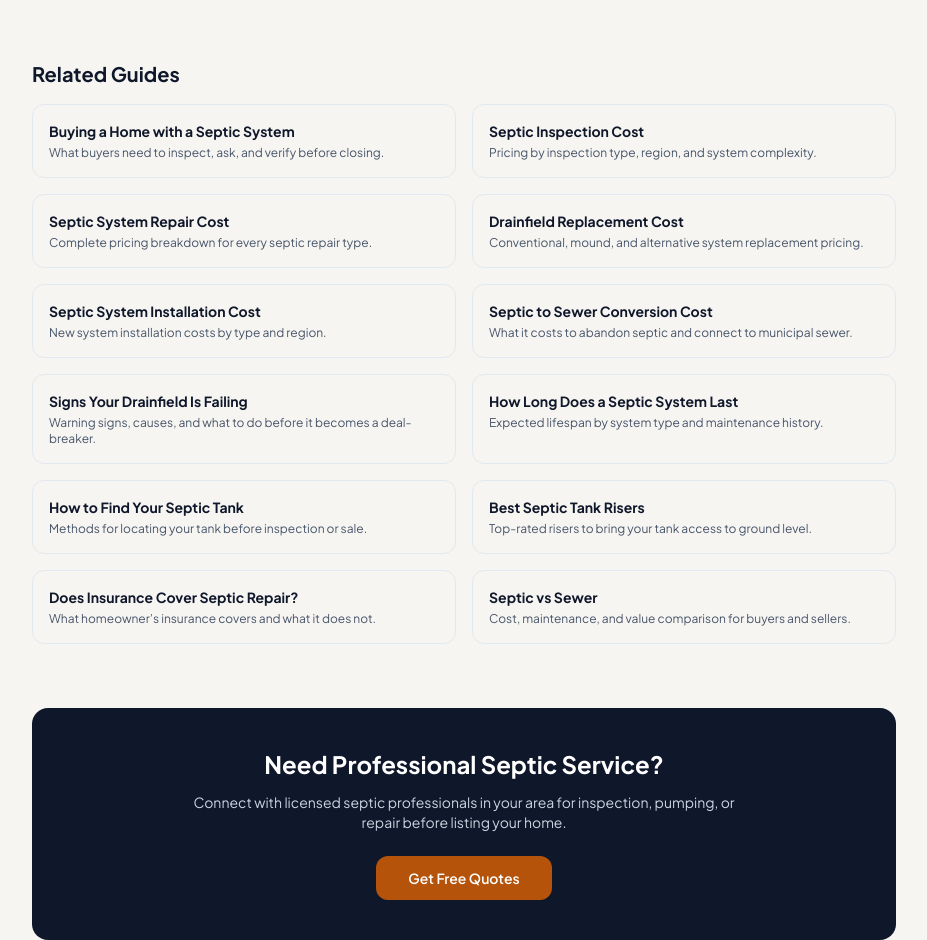
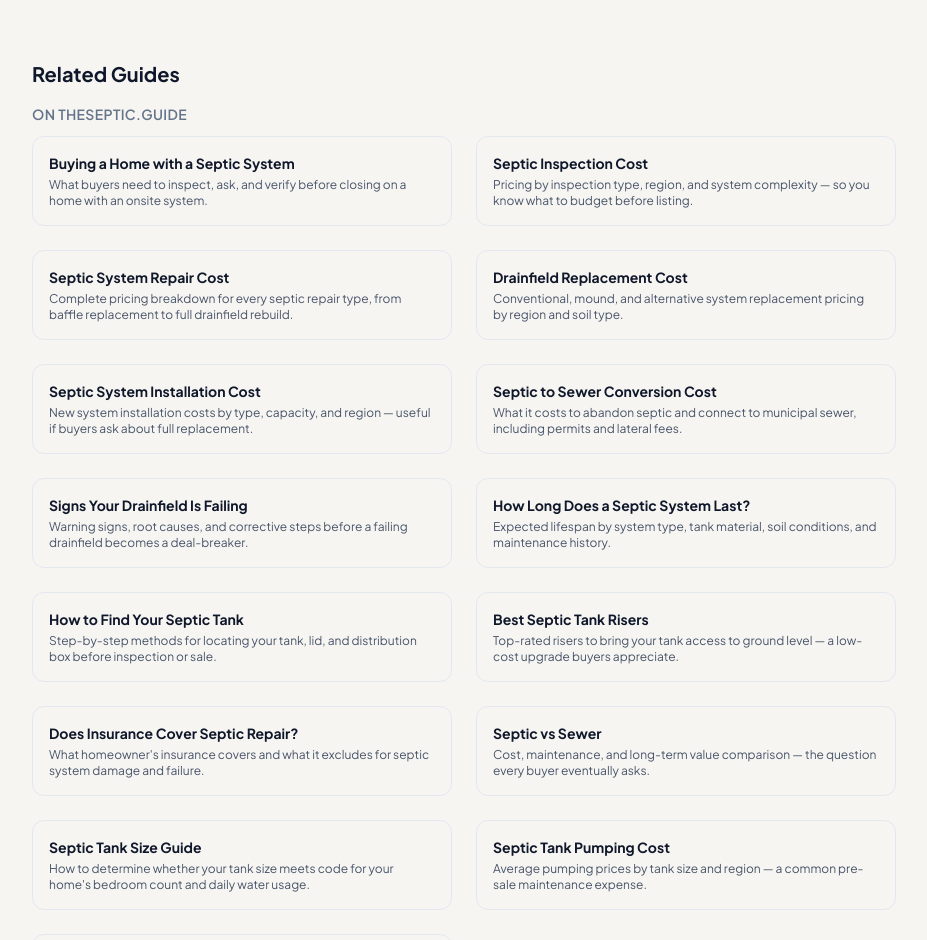
Before and after one commit to thebasementguide2026/theseptic.guide-, a Next.js app: page /guides/selling-home-with-septic-system in a window 1280 px wide. Shown: the part 11060-12000 px from the top of the page, without its empty margins (176-1103 px from the left). Built offline with nearby package versions, Linux system fonts and the light colour scheme.

Commit message:
Replace Related Guides with expanded version (15 internal + 3 network + 1 external) on selling-home-with-septic-system

```diff
--- a/app/guides/selling-home-with-septic-system/page.tsx
+++ b/app/guides/selling-home-with-septic-system/page.tsx
@@ -632,57 +632,95 @@ export default function SellingHomeWithSepticSystem() {
         </div>
 
         {/* Related Guides */}
-        <div className='mb-16'>
+        <div className='mt-16'>
           <h2 className='text-xl font-bold text-slate-900 mb-4'>Related Guides</h2>
-          <div className='grid md:grid-cols-2 gap-4'>
+
+          <h3 className='text-sm font-semibold text-slate-500 uppercase tracking-wide mb-3'>On theseptic.guide</h3>
+          <div className='grid md:grid-cols-2 gap-6 mb-10'>
             <Link href='/guides/buying-home-with-septic' className='block p-4 border border-slate-200 rounded-lg hover:shadow-md transition-shadow'>
-              <h3 className='font-bold text-slate-900 mb-1 text-sm'>Buying a Home with a Septic System</h3>
-              <p className='text-slate-600 text-xs'>What buyers need to inspect, ask, and verify before closing.</p>
+              <h4 className='font-bold text-slate-900 mb-1 text-sm'>Buying a Home with a Septic System</h4>
+              <p className='text-slate-600 text-xs'>What buyers need to inspect, ask, and verify before closing on a home with an onsite system.</p>
             </Link>
             <Link href='/cost-guides/septic-inspection-cost' className='block p-4 border border-slate-200 rounded-lg hover:shadow-md transition-shadow'>
-              <h3 className='font-bold text-slate-900 mb-1 text-sm'>Septic Inspection Cost</h3>
-              <p className='text-slate-600 text-xs'>Pricing by inspection type, region, and system complexity.</p>
+              <h4 className='font-bold text-slate-900 mb-1 text-sm'>Septic Inspection Cost</h4>
+              <p className='text-slate-600 text-xs'>Pricing by inspection type, region, and system complexity &mdash; so you know what to budget before listing.</p>
             </Link>
             <Link href='/cost-guides/septic-system-repair-cost' className='block p-4 border border-slate-200 rounded-lg hover:shadow-md transition-shadow'>
-              <h3 className='font-bold text-slate-900 mb-1 text-sm'>Septic System Repair Cost</h3>
-              <p className='text-slate-600 text-xs'>Complete pricing breakdown for every septic repair type.</p>
+              <h4 className='font-bold text-slate-900 mb-1 text-sm'>Septic System Repair Cost</h4>
+              <p className='text-slate-600 text-xs'>Complete pricing breakdown for every septic repair type, from baffle replacement to full drainfield rebuild.</p>
             </Link>
             <Link href='/cost-guides/drainfield-replacement-cost' className='block p-4 border border-slate-200 rounded-lg hover:shadow-md transition-shadow'>
-              <h3 className='font-bold text-slate-900 mb-1 text-sm'>Drainfield Replacement Cost</h3>
-              <p className='text-slate-600 text-xs'>Conventional, mound, and alternative system replacement pricing.</p>
+              <h4 className='font-bold text-slate-900 mb-1 text-sm'>Drainfield Replacement Cost</h4>
+              <p className='text-slate-600 text-xs'>Conventional, mound, and alternative system replacement pricing by region and soil type.</p>
             </Link>
             <Link href='/cost-guides/septic-system-installation-cost' className='block p-4 border border-slate-200 rounded-lg hover:shadow-md transition-shadow'>
-              <h3 className='font-bold text-slate-900 mb-1 text-sm'>Septic System Installation Cost</h3>
-              <p className='text-slate-600 text-xs'>New system installation costs by type and region.</p>
+              <h4 className='font-bold text-slate-900 mb-1 text-sm'>Septic System Installation Cost</h4>
+              <p className='text-slate-600 text-xs'>New system installation costs by type, capacity, and region &mdash; useful if buyers ask about full replacement.</p>
             </Link>
             <Link href='/cost-guides/septic-to-sewer-conversion-cost' className='block p-4 border border-slate-200 rounded-lg hover:shadow-md transition-shadow'>
-              <h3 className='font-bold text-slate-900 mb-1 text-sm'>Septic to Sewer Conversion Cost</h3>
-              <p className='text-slate-600 text-xs'>What it costs to abandon septic and connect to municipal sewer.</p>
+              <h4 className='font-bold text-slate-900 mb-1 text-sm'>Septic to Sewer Conversion Cost</h4>
+              <p className='text-slate-600 text-xs'>What it costs to abandon septic and connect to municipal sewer, including permits and lateral fees.</p>
             </Link>
             <Link href='/problems/drainfield-failing' className='block p-4 border border-slate-200 rounded-lg hover:shadow-md transition-shadow'>
-              <h3 className='font-bold text-slate-900 mb-1 text-sm'>Signs Your Drainfield Is Failing</h3>
-              <p className='text-slate-600 text-xs'>Warning signs, causes, and what to do before it becomes a deal-breaker.</p>
+              <h4 className='font-bold text-slate-900 mb-1 text-sm'>Signs Your Drainfield Is Failing</h4>
+              <p className='text-slate-600 text-xs'>Warning signs, root causes, and corrective steps before a failing drainfield becomes a deal-breaker.</p>
             </Link>
             <Link href='/articles/how-long-does-a-septic-system-last' className='block p-4 border border-slate-200 rounded-lg hover:shadow-md transition-shadow'>
-              <h3 className='font-bold text-slate-900 mb-1 text-sm'>How Long Does a Septic System Last</h3>
-              <p className='text-slate-600 text-xs'>Expected lifespan by system type and maintenance history.</p>
+              <h4 className='font-bold text-slate-900 mb-1 text-sm'>How Long Does a Septic System Last?</h4>
+              <p className='text-slate-600 text-xs'>Expected lifespan by system type, tank material, soil conditions, and maintenance history.</p>
             </Link>
             <Link href='/articles/how-to-find-your-septic-tank' className='block p-4 border border-slate-200 rounded-lg hover:shadow-md transition-shadow'>
-              <h3 className='font-bold text-slate-900 mb-1 text-sm'>How to Find Your Septic Tank</h3>
-              <p className='text-slate-600 text-xs'>Methods for locating your tank before inspection or sale.</p>
+              <h4 className='font-bold text-slate-900 mb-1 text-sm'>How to Find Your Septic Tank</h4>
+              <p className='text-slate-600 text-xs'>Step-by-step methods for locating your tank, lid, and distribution box before inspection or sale.</p>
             </Link>
             <Link href='/reviews/best-septic-tank-risers' className='block p-4 border border-slate-200 rounded-lg hover:shadow-md transition-shadow'>
-              <h3 className='font-bold text-slate-900 mb-1 text-sm'>Best Septic Tank Risers</h3>
-              <p className='text-slate-600 text-xs'>Top-rated risers to bring your tank access to ground level.</p>
+              <h4 className='font-bold text-slate-900 mb-1 text-sm'>Best Septic Tank Risers</h4>
+              <p className='text-slate-600 text-xs'>Top-rated risers to bring your tank access to ground level &mdash; a low-cost upgrade buyers appreciate.</p>
             </Link>
             <Link href='/articles/does-insurance-cover-septic-repair-replacement' className='block p-4 border border-slate-200 rounded-lg hover:shadow-md transition-shadow'>
-              <h3 className='font-bold text-slate-900 mb-1 text-sm'>Does Insurance Cover Septic Repair?</h3>
-              <p className='text-slate-600 text-xs'>What homeowner&rsquo;s insurance covers and what it does not.</p>
+              <h4 className='font-bold text-slate-900 mb-1 text-sm'>Does Insurance Cover Septic Repair?</h4>
+              <p className='text-slate-600 text-xs'>What homeowner&apos;s insurance covers and what it excludes for septic system damage and failure.</p>
             </Link>
             <Link href='/comparisons/septic-vs-sewer' className='block p-4 border border-slate-200 rounded-lg hover:shadow-md transition-shadow'>
-              <h3 className='font-bold text-slate-900 mb-1 text-sm'>Septic vs Sewer</h3>
-              <p className='text-slate-600 text-xs'>Cost, maintenance, and value comparison for buyers and sellers.</p>
+              <h4 className='font-bold text-slate-900 mb-1 text-sm'>Septic vs Sewer</h4>
+              <p className='text-slate-600 text-xs'>Cost, maintenance, and long-term value comparison &mdash; the question every buyer eventually asks.</p>
             </Link>
+            <Link href='/guides/septic-tank-size-guide' className='block p-4 border border-slate-200 rounded-lg hover:shadow-md transition-shadow'>
+              <h4 className='font-bold text-slate-900 mb-1 text-sm'>Septic Tank Size Guide</h4>
+              <p className='text-slate-600 text-xs'>How to determine whether your tank size meets code for your home&apos;s bedroom count and daily water usage.</p>
+            </Link>
+            <Link href='/cost-guides/septic-tank-pumping-cost' className='block p-4 border border-slate-200 rounded-lg hover:shadow-md transition-shadow'>
+              <h4 className='font-bold text-slate-900 mb-1 text-sm'>Septic Tank Pumping Cost</h4>
+              <p className='text-slate-600 text-xs'>Average pumping prices by tank size and region &mdash; a common pre-sale maintenance expense.</p>
+            </Link>
+            <Link href='/reviews/best-septic-tank-treatments' className='block p-4 border border-slate-200 rounded-lg hover:shadow-md transition-shadow'>
+              <h4 className='font-bold text-slate-900 mb-1 text-sm'>Best Septic Tank Treatments</h4>
+              <p className='text-slate-600 text-xs'>Top-rated biological treatments to keep your system healthy through the listing and closing period.</p>
+            </Link>
+          </div>
+
+          <h3 className='text-sm font-semibold text-slate-500 uppercase tracking-wide mb-3'>From Our Network</h3>
+          <div className='grid md:grid-cols-2 gap-6 mb-10'>
+            <a href='https://thebasement.guide/guides/selling-a-home-with-a-wet-basement' target='_blank' rel='noopener noreferrer' className='block p-4 border border-slate-200 rounded-lg hover:shadow-md transition-shadow'>
+              <h4 className='font-bold text-slate-900 mb-1 text-sm'>Selling a Home with a Wet Basement &middot; thebasement.guide</h4>
+              <p className='text-slate-600 text-xs'>Disclosure requirements, remediation options, and negotiation strategies for selling with water intrusion issues.</p>
+            </a>
+            <a href='https://thebasement.guide/guides/sump-pump-buyers-guide' target='_blank' rel='noopener noreferrer' className='block p-4 border border-slate-200 rounded-lg hover:shadow-md transition-shadow'>
+              <h4 className='font-bold text-slate-900 mb-1 text-sm'>Sump Pump Buyer&apos;s Guide &middot; thebasement.guide</h4>
+              <p className='text-slate-600 text-xs'>How to choose the right sump pump &mdash; relevant when a high water table affects both basement and drainfield.</p>
+            </a>
+            <a href='https://thebasement.guide/guides/french-drain-cost-guide' target='_blank' rel='noopener noreferrer' className='block p-4 border border-slate-200 rounded-lg hover:shadow-md transition-shadow'>
+              <h4 className='font-bold text-slate-900 mb-1 text-sm'>French Drain Cost Guide &middot; thebasement.guide</h4>
+              <p className='text-slate-600 text-xs'>Pricing and installation details for French drains, which can help redirect groundwater away from drainfields.</p>
+            </a>
+          </div>
+
+          <h3 className='text-sm font-semibold text-slate-500 uppercase tracking-wide mb-3'>External Resource</h3>
+          <div className='grid md:grid-cols-2 gap-6 mb-10'>
+            <a href='https://www.epa.gov/septic/how-care-your-septic-system' target='_blank' rel='noopener noreferrer' className='block p-4 border border-slate-200 rounded-lg hover:shadow-md transition-shadow'>
+              <h4 className='font-bold text-slate-900 mb-1 text-sm'>How to Care for Your Septic System &middot; U.S. EPA</h4>
+              <p className='text-slate-600 text-xs'>The EPA&apos;s official homeowner guide to septic system maintenance &mdash; a trusted resource to share with prospective buyers.</p>
+            </a>
           </div>
         </div>
 
```
